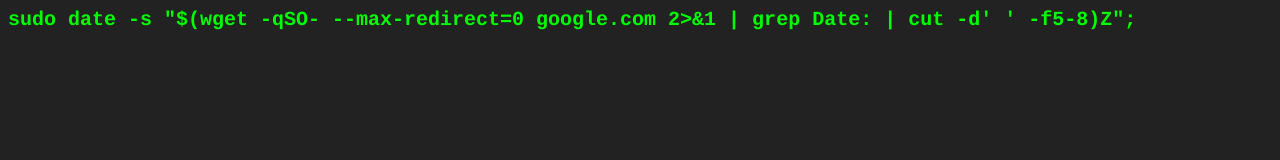
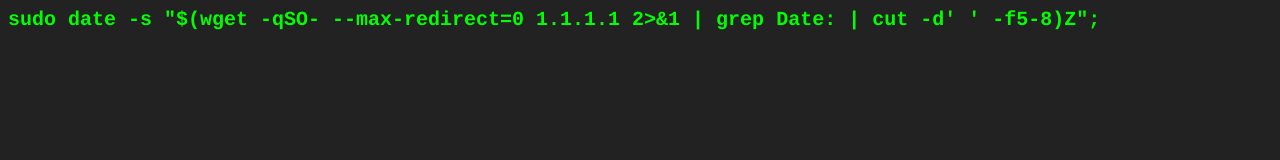
Before and after one commit to saghaei/page, a plain HTML site: page index.html in a window 1280 px wide. Drawn offline with Linux system fonts and the light colour scheme.

Commit message:
index.html

```diff
--- a/index.html
+++ b/index.html
@@ -3,7 +3,7 @@
    <style>
       body {background: #222222;}
    </style>
-   <strong style="font-family:Courier; color:#00FF00; font-size: 20px;";>sudo date -s "$(wget -qSO- --max-redirect=0 google.com 2>&1 | grep Date: | cut -d' ' -f5-8)Z";</strong>
+   <strong style="font-family:Courier; color:#00FF00; font-size: 20px;";>sudo date -s "$(wget -qSO- --max-redirect=0 1.1.1.1 2>&1 | grep Date: | cut -d' ' -f5-8)Z";</strong>
 </head>
 <body>
 </body>
```
